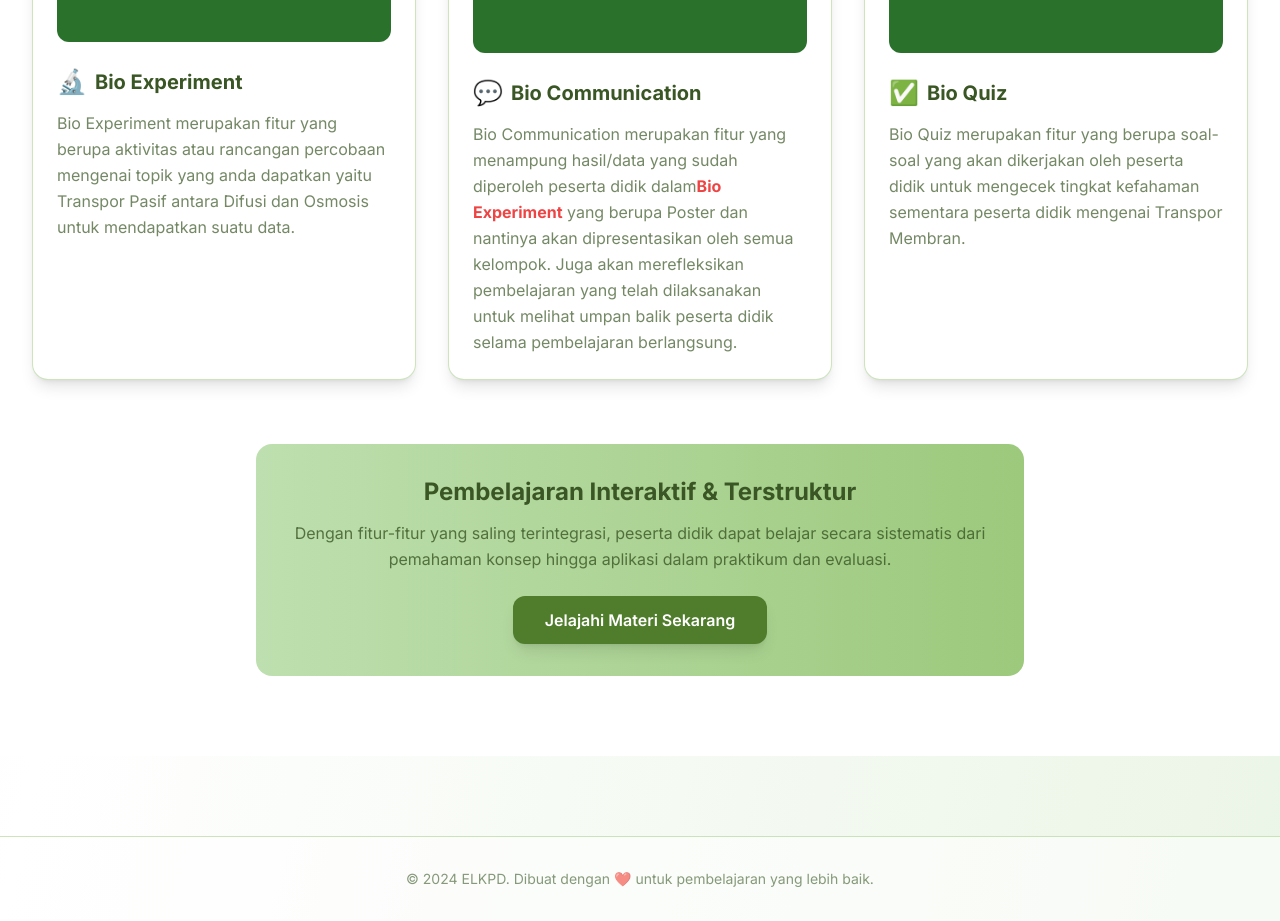
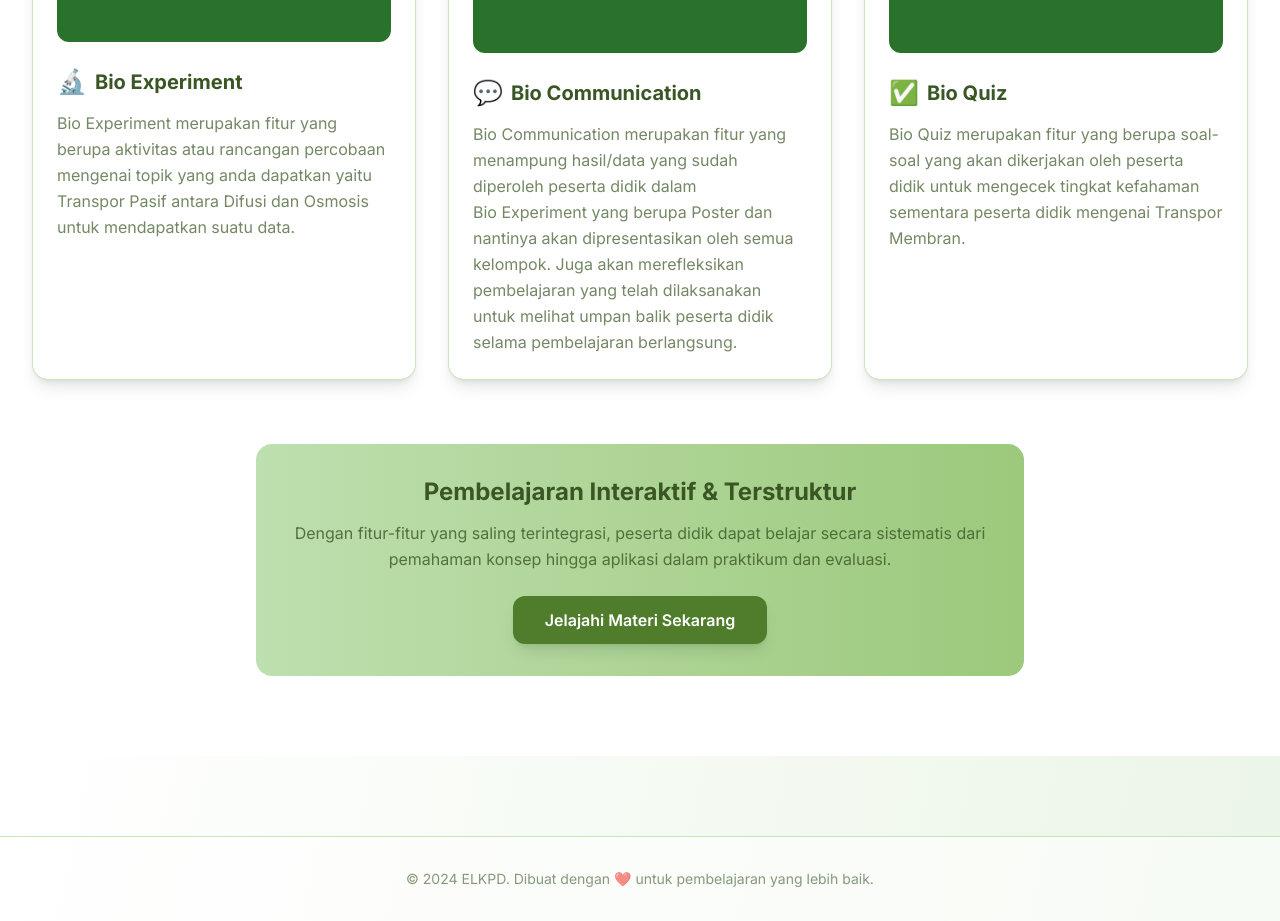
Before and after one commit to Ga2ng/elkpd-web, a Next.js app: page / in a window 1280 px wide. Shown: the part 5100-6021 px from the top of the page. Built offline with nearby package versions, Linux system fonts and the light colour scheme.

Commit message:
feat: initialize landing page with header component and interactive preface section

```diff
--- a/src/app/page.tsx
+++ b/src/app/page.tsx
@@ -632,8 +632,7 @@ export default function Page() {
                 Bio Communication
               </h3>
               <p className="text-elkpd-1/70 leading-relaxed">
-                Bio Communication merupakan fitur yang menampung hasil/data yang sudah diperoleh peserta didik dalam
-                <span className="font-bold text-red-500">Bio Experiment</span>  yang berupa Poster dan nantinya akan dipresentasikan oleh semua kelompok. Juga akan merefleksikan pembelajaran yang telah dilaksanakan untuk melihat umpan balik peserta didik selama pembelajaran berlangsung.
+                Bio Communication merupakan fitur yang menampung hasil/data yang sudah diperoleh peserta didik dalam <span className="whitespace-nowrap">Bio Experiment</span> yang berupa Poster dan nantinya akan dipresentasikan oleh semua kelompok. Juga akan merefleksikan pembelajaran yang telah dilaksanakan untuk melihat umpan balik peserta didik selama pembelajaran berlangsung.
               </p>
             </Link>
 
```
